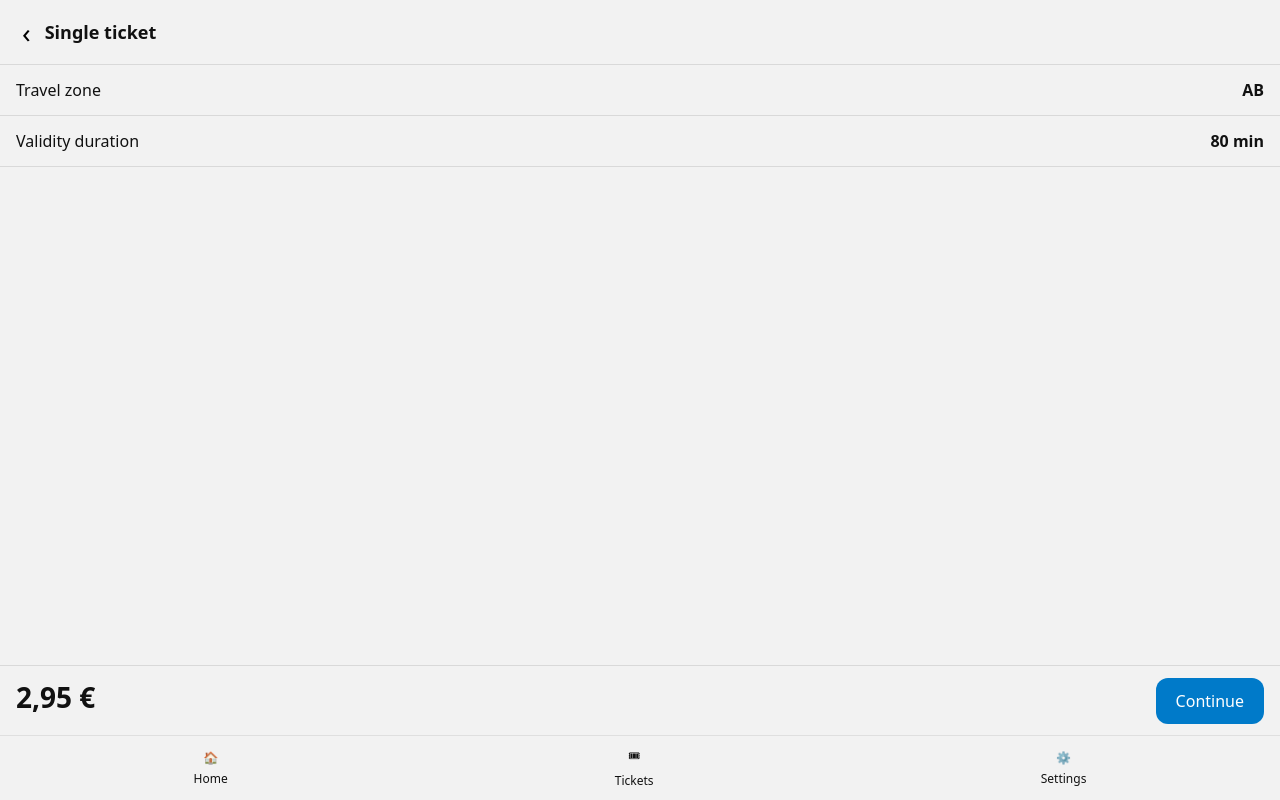
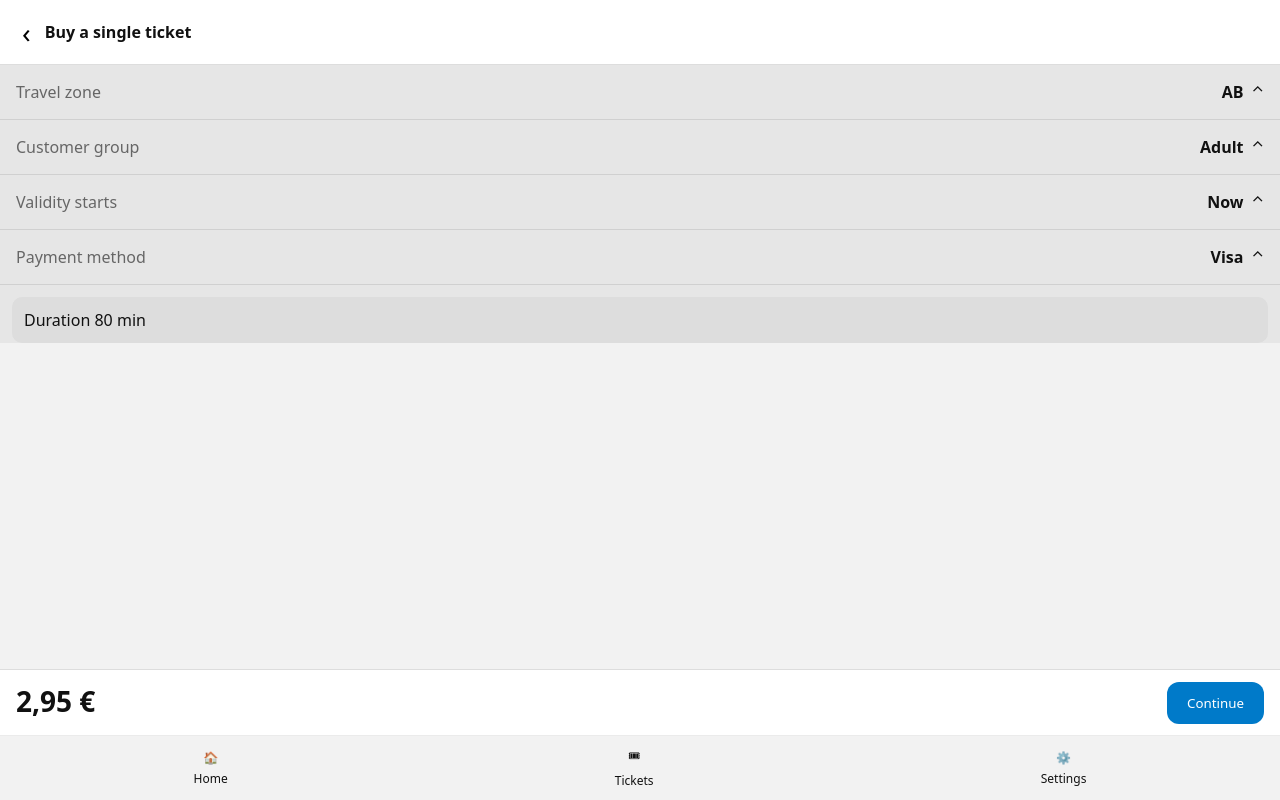
Before and after one commit to XFlexDev/pillubus, a Vue app: page /single in a window 1280 px wide. Built offline with nearby package versions, Linux system fonts and the light colour scheme.

Commit message:
Refactor SingleTicket.vue for improved layout and logic

```diff
--- a/src/views/SingleTicket.vue
+++ b/src/views/SingleTicket.vue
@@ -1,15 +1,20 @@
 <template>
-  <div class="page">
-    <div class="top">
+  <div class="page" :class="{ dim: sheetOpen }">
+    <header class="top">
       <button class="back" @click="$router.back()">‹</button>
-      <div class="title">Single ticket</div>
-    </div>
+      <div class="title">Buy a single ticket</div>
+    </header>
 
-    <!-- Zone -->
-    <section>
-      <div class="row-head" @click="toggle('zone')">
-        <span>Travel zone</span>
-        <b>{{ zone.label }}</b>
+    <!-- Rows -->
+    <section class="rows">
+      <div class="row" @click="toggle('zone')">
+        <div class="left">
+          <div class="label">Travel zone</div>
+        </div>
+        <div class="right">
+          <b>{{ zone.label }}</b>
+          <span class="chev">⌃</span>
+        </div>
       </div>
 
       <transition name="accordion">
@@ -18,20 +23,32 @@
             v-for="z in zones"
             :key="z.label"
             class="pill"
-            :class="{ active: zone.label === z.label }"
+            :class="{ active: z.label === zone.label }"
             @click="zone = z"
           >
-            {{ z.label }} · {{ z.price.toFixed(2).replace('.', ',') }} €
+            {{ z.label }} · {{ euro(z.price) }}
           </button>
         </div>
       </transition>
-    </section>
 
-    <!-- Duration -->
-    <section>
-      <div class="row-head" @click="toggle('dur')">
-        <span>Validity duration</span>
-        <b>{{ duration }} min</b>
+      <div class="row">
+        <div class="left">
+          <div class="label">Customer group</div>
+        </div>
+        <div class="right">
+          <b>Adult</b>
+          <span class="chev">⌃</span>
+        </div>
+      </div>
+
+      <div class="row" @click="toggle('dur')">
+        <div class="left">
+          <div class="label">Validity starts</div>
+        </div>
+        <div class="right">
+          <b>Now</b>
+          <span class="chev">⌃</span>
+        </div>
       </div>
 
       <transition name="accordion">
@@ -41,19 +58,49 @@
           </button>
         </div>
       </transition>
+
+      <div class="row">
+        <div class="left">
+          <div class="label">Payment method</div>
+        </div>
+        <div class="right">
+          <b>Visa</b>
+          <span class="chev">⌃</span>
+        </div>
+      </div>
+
+      <div class="duration-box">Duration {{ duration }} min</div>
     </section>
 
-    <div style="height:120px"></div>
+    <!-- Bottom bar -->
+    <div class="bar">
+      <div class="price">{{ euro(zone.price) }}</div>
+      <button class="cta" @click="openSheet">Continue</button>
+    </div>
 
-    <div class="bar">
-      <div class="price">{{ finalPrice }} €</div>
-      <button class="cta" @click="continuePay">Continue</button>
-    </div>
+    <!-- Overlay -->
+    <transition name="fade">
+      <div v-if="sheetOpen" class="overlay" @click="closeSheet"></div>
+    </transition>
+
+    <!-- Bottom sheet -->
+    <transition name="sheet">
+      <div v-if="sheetOpen" class="sheet">
+        <button class="close" @click="closeSheet">×</button>
+        <div class="sheet-content">
+          <div class="sheet-price">
+            <div class="big">{{ euro(zone.price) }}</div>
+            <div class="vat">Incl. VAT</div>
+          </div>
+          <button class="confirm" @click="confirm">Confirm payment</button>
+        </div>
+      </div>
+    </transition>
   </div>
 </template>
 
 <script setup>
-import { ref, computed } from "vue";
+import { ref } from "vue";
 import { useRouter } from "vue-router";
 
 const router = useRouter();
@@ -73,14 +120,18 @@ const durations = [60, 80, 100, 120];
 const zone = ref(zones[0]);
 const duration = ref(80);
 const open = ref(null);
+const sheetOpen = ref(false);
 
 const toggle = (k) => (open.value = open.value === k ? null : k);
+const euro = (n) => n.toFixed(2).replace(".", ",") + " €";
 
-const finalPrice = computed(() =>
-  zone.value.price.toFixed(2).replace(".", ",")
-);
-
-function continuePay() {
+function openSheet() {
+  sheetOpen.value = true;
+}
+function closeSheet() {
+  sheetOpen.value = false;
+}
+function confirm() {
   sessionStorage.setItem(
     "pb_pending",
     JSON.stringify({
@@ -96,41 +147,56 @@ function continuePay() {
 <style scoped>
 .page {
   min-height: 100vh;
+  background: #f2f2f2;
 }
+.page.dim {
+  filter: grayscale(.1);
+}
+
 .top {
   display: flex;
   align-items: center;
   gap: 8px;
   padding: 12px 16px;
-  border-bottom: 1px solid rgba(0,0,0,.1);
+  background: #fff;
+  border-bottom: 1px solid #ddd;
 }
 .back {
+  border: 0;
   background: none;
-  border: 0;
   font-size: 28px;
 }
 .title {
-  font-size: 18px;
   font-weight: 700;
 }
 
-section {
-  border-bottom: 1px solid rgba(0,0,0,.1);
+.rows {
+  background: #e6e6e6;
 }
-.row-head {
+.row {
   display: flex;
   justify-content: space-between;
-  padding: 14px 16px;
+  padding: 16px;
+  background: #e6e6e6;
+  border-bottom: 1px solid #d0d0d0;
 }
+.label {
+  color: #666;
+}
+.chev {
+  margin-left: 8px;
+}
+
 .panel {
-  padding: 10px 12px 16px;
+  padding: 12px 12px 16px;
+  background: #f2f2f2;
 }
 .pill {
   border: 0;
   border-radius: 999px;
   padding: 10px 14px;
   margin: 6px;
-  background: #f1f1f1;
+  background: #fff;
 }
 .pill.active {
   background: #007ac9;
@@ -141,33 +207,29 @@ section {
   width: 100%;
   text-align: left;
   border: 0;
-  background: none;
-  padding: 12px 8px;
-  font-size: 16px;
+  background: #fff;
+  padding: 12px;
+  margin-bottom: 6px;
+  border-radius: 8px;
 }
 
-/* Accordion */
-.accordion-enter-active,
-.accordion-leave-active {
-  transition: max-height .25s ease, opacity .2s ease;
-}
-.accordion-enter-from,
-.accordion-leave-to {
-  max-height: 0;
-  opacity: 0;
+.duration-box {
+  margin: 12px;
+  padding: 12px;
+  background: #ddd;
+  border-radius: 10px;
 }
 
-/* Bottom bar */
 .bar {
   position: fixed;
   left: 0;
   right: 0;
-  bottom: 64px; /* above BottomNav */
+  bottom: 64px;
   display: flex;
   justify-content: space-between;
   padding: 12px 16px;
-  background: var(--card);
-  border-top: 1px solid rgba(0,0,0,.1);
+  background: #fff;
+  border-top: 1px solid #ddd;
 }
 .price {
   font-size: 28px;
@@ -179,6 +241,80 @@ section {
   border: 0;
   border-radius: 12px;
   padding: 12px 20px;
-  font-size: 16px;
+}
+
+/* Overlay & sheet */
+.overlay {
+  position: fixed;
+  inset: 0;
+  backdrop-filter: blur(4px);
+  background: rgba(0,0,0,.25);
+}
+.sheet {
+  position: fixed;
+  left: 0;
+  right: 0;
+  bottom: 0;
+  background: #fff;
+  border-radius: 16px 16px 0 0;
+  padding: 16px;
+}
+.close {
+  position: absolute;
+  top: 8px;
+  right: 12px;
+  border: 0;
+  background: none;
+  font-size: 26px;
+}
+.sheet-content {
+  margin-top: 24px;
+  text-align: center;
+}
+.big {
+  font-size: 40px;
+  font-weight: 800;
+}
+.vat {
+  color: #666;
+}
+.confirm {
+  margin-top: 16px;
+  width: 100%;
+  padding: 14px;
+  border-radius: 12px;
+  border: 0;
+  background: #3b7f1e;
+  color: #fff;
+  font-size: 18px;
+}
+
+/* Animations */
+.accordion-enter-active,
+.accordion-leave-active {
+  transition: max-height .25s ease, opacity .2s ease;
+}
+.accordion-enter-from,
+.accordion-leave-to {
+  max-height: 0;
+  opacity: 0;
+}
+
+.fade-enter-active,
+.fade-leave-active {
+  transition: opacity .2s ease;
+}
+.fade-enter-from,
+.fade-leave-to {
+  opacity: 0;
+}
+
+.sheet-enter-active,
+.sheet-leave-active {
+  transition: transform .3s cubic-bezier(.25,.8,.25,1);
+}
+.sheet-enter-from,
+.sheet-leave-to {
+  transform: translateY(100%);
 }
 </style>
```
